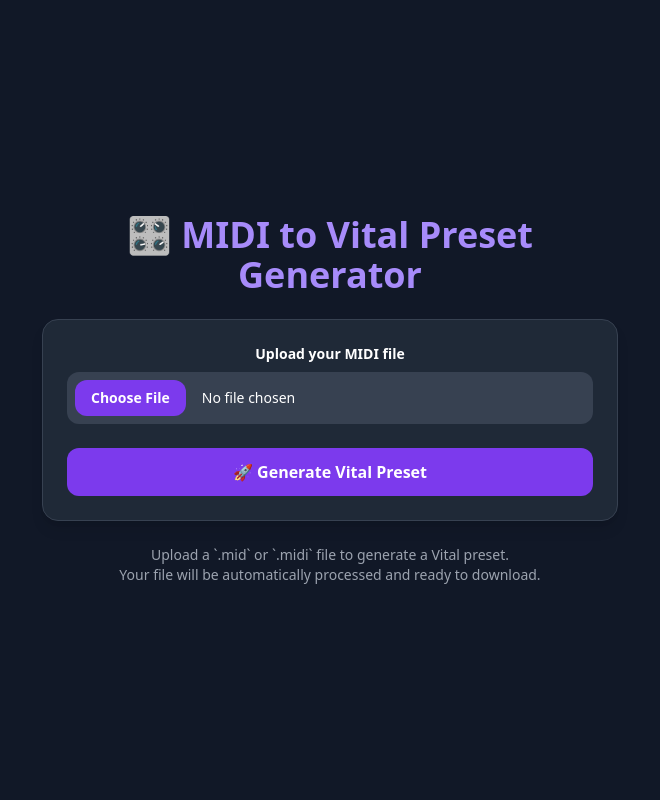
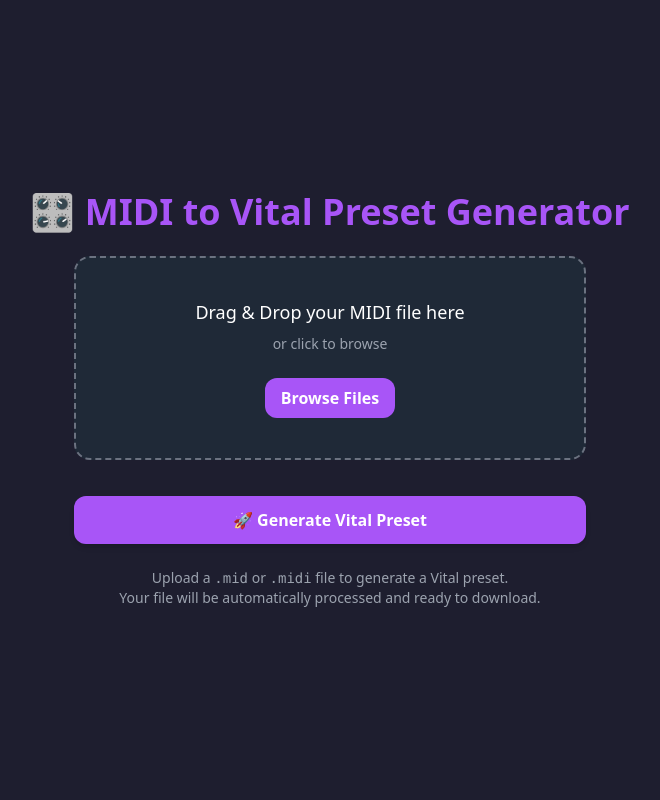
Before and after one commit to NathanN06/midi-to-serum, a Flask app: page / in a window 1280 px wide. Shown: the whole page, without its empty margins (310-970 px from the left). Run offline with Flask 3, Linux system fonts and the light colour scheme; some libraries are stand-ins or nearby versions.

Commit message:
drag and drop dunction

```diff
--- a/Frontend/templates/index.html
+++ b/Frontend/templates/index.html
@@ -5,41 +5,91 @@
   <meta name="viewport" content="width=device-width, initial-scale=1.0" />
   <title>MIDI to Vital Preset Generator</title>
   <script src="https://cdn.tailwindcss.com"></script>
+  <script>
+    tailwind.config = {
+      theme: {
+        extend: {
+          colors: {
+            primary: '#a855f7',
+            dark: '#1e1e2f'
+          }
+        }
+      }
+    }
+  </script>
 </head>
-<body class="bg-gray-900 text-white min-h-screen flex items-center justify-center px-4">
-
-  <div class="w-full max-w-xl text-center">
-    <h1 class="text-3xl md:text-4xl font-bold mb-6 text-violet-400">
+<body class="bg-dark text-white min-h-screen flex flex-col items-center justify-center px-4">
+  <h1 class="text-3xl md:text-4xl font-bold mb-6 text-primary flex items-center gap-2">
     🎛️ MIDI to Vital Preset Generator
   </h1>
 
-    <form action="/upload" method="post" enctype="multipart/form-data"
-          class="bg-gray-800 border border-gray-700 rounded-2xl shadow-lg p-6 space-y-6">
-
-      <div>
-        <label class="block text-sm font-semibold mb-2" for="midi_file">
-          Upload your MIDI file
-        </label>
-        <input type="file" id="midi_file" name="midi_file"
+  <form id="uploadForm" method="POST" action="/upload" enctype="multipart/form-data" class="w-full max-w-lg">
+    <div
+      id="dropzone"
+      class="border-2 border-dashed border-gray-500 bg-gray-800 rounded-2xl p-10 flex flex-col items-center justify-center text-center transition duration-300 ease-in-out hover:border-primary hover:shadow-lg"
+    >
+      <p class="text-lg mb-2">Drag & Drop your MIDI file here</p>
+      <p class="text-sm text-gray-400 mb-4">or click to browse</p>
+      <input
+        type="file"
+        name="midi_file"
+        id="midiInput"
         accept=".mid,.midi"
-               required
-               class="block w-full text-sm file:mr-4 file:py-2 file:px-4 file:rounded-xl
-                      file:border-0 file:text-sm file:font-semibold
-                      file:bg-violet-600 file:text-white
-                      hover:file:bg-violet-500 transition cursor-pointer bg-gray-700 rounded-xl p-2" />
+        class="hidden"
+      />
+      <button
+        type="button"
+        onclick="document.getElementById('midiInput').click()"
+        class="px-4 py-2 mt-2 bg-primary text-white font-semibold rounded-xl hover:bg-purple-500 transition"
+      >
+        Browse Files
+      </button>
     </div>
 
-      <button type="submit"
-              class="w-full py-3 bg-violet-600 hover:bg-violet-500 text-white font-semibold rounded-xl transition">
+    <div id="fileName" class="text-center text-sm mt-3 text-gray-300"></div>
+
+    <button
+      type="submit"
+      class="mt-6 w-full bg-primary text-white font-bold py-3 rounded-xl shadow-md hover:shadow-xl hover:bg-purple-500 transition duration-300"
+    >
       🚀 Generate Vital Preset
     </button>
   </form>
 
-    <p class="text-sm text-gray-400 mt-6">
-      Upload a `.mid` or `.midi` file to generate a Vital preset.<br>
+  <p class="text-sm text-gray-400 mt-6 text-center">
+    Upload a <code>.mid</code> or <code>.midi</code> file to generate a Vital preset.<br />
     Your file will be automatically processed and ready to download.
   </p>
-  </div>
 
+  <script>
+    const dropzone = document.getElementById("dropzone");
+    const input = document.getElementById("midiInput");
+    const fileNameDisplay = document.getElementById("fileName");
+
+    dropzone.addEventListener("dragover", (e) => {
+      e.preventDefault();
+      dropzone.classList.add("border-primary", "bg-gray-700", "scale-105");
+    });
+
+    dropzone.addEventListener("dragleave", () => {
+      dropzone.classList.remove("border-primary", "bg-gray-700", "scale-105");
+    });
+
+    dropzone.addEventListener("drop", (e) => {
+      e.preventDefault();
+      dropzone.classList.remove("border-primary", "bg-gray-700", "scale-105");
+      const files = e.dataTransfer.files;
+      if (files.length > 0) {
+        input.files = files;
+        fileNameDisplay.textContent = `Selected: ${files[0].name}`;
+      }
+    });
+
+    input.addEventListener("change", () => {
+      if (input.files.length > 0) {
+        fileNameDisplay.textContent = `Selected: ${input.files[0].name}`;
+      }
+    });
+  </script>
 </body>
 </html>
```
Lines whose indentation alone changed are shown as unchanged.
